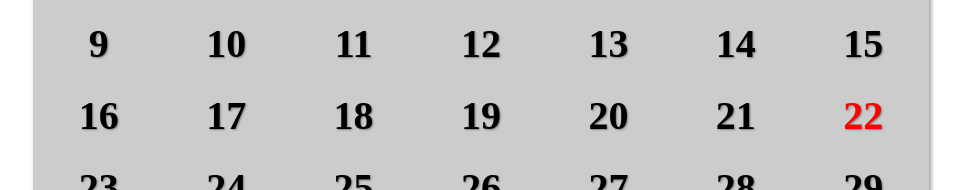
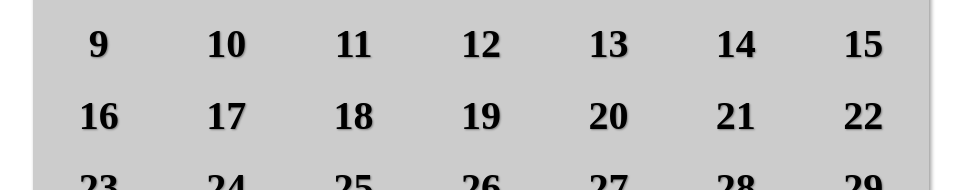
Before and after one commit to minsun0714/Diet_Diary_App, a React (Create React App) app: page / in a window 1280 px wide. Shown: the part 464-654 px from the top of the page, without its empty margins (159-1124 px from the left). Built offline with nearby package versions, Linux system fonts and the light colour scheme.

Commit message:
💄 styled-components 포스팅 전에는 날짜 색 임시로 black으로 지정

```diff
--- a/src/components/Dates.tsx
+++ b/src/components/Dates.tsx
@@ -15,7 +15,7 @@ const EachDate = styled.th<DatesProps>`
   width: 10vw;
   text-shadow: 1px 1px 2px gray;
   color: ${(props) => {
-    return props.today === props.children ? "red" : "black";
+    return props.today === props.children ? "black" : "black";
   }};
   &:hover {
     color: pink;
```
